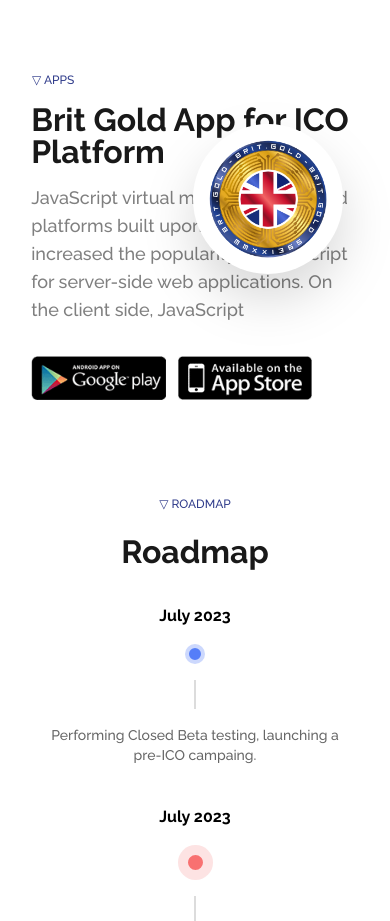
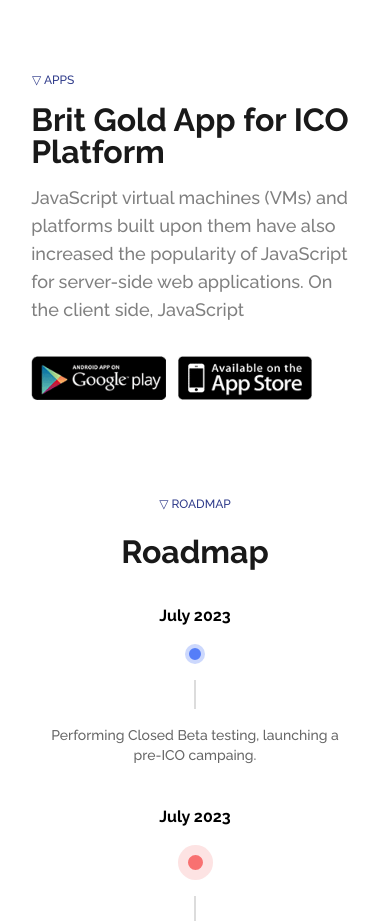
Before and after one commit to sd-malinga/webdx12, a React (Create React App) app: page / in a window 390 px wide. Shown: the part 6000-6921 px from the top of the page. Built offline with nearby package versions, Linux system fonts and the light colour scheme; a web font is replaced by a local one.

Commit message:
Update Home.js

```diff
--- a/src/pages/Home.js
+++ b/src/pages/Home.js
@@ -822,7 +822,7 @@
                       repeat: Infinity,
                       duration: 4,
                     }}
-                    className="scale-[50%] md:scale-[100%] md:w-[150px] h-[150px] bg-white rounded-full drop-shadow-2xl absolute top-[25%] right-[12%]"
+                    className="scale-[50%] pc md:scale-[100%] md:w-[150px] h-[150px] bg-white rounded-full drop-shadow-2xl absolute top-[25%] right-[12%]"
                   ></motion.img>
                   <img className="w-[45%] md:w-auto" alt="" src={gp} />
                   <img className="w-[45%] md:w-auto" alt="" src={as} />
@@ -1638,7 +1638,7 @@
             <img
               alt=""
               src={divid}
-              className="absolute -top-[1px] rotate-[180deg] w-screen"
+              className="absolute top-0 md:-top-[1px] rotate-[180deg] w-screen"
             />
             <img
             src={logor}
```
